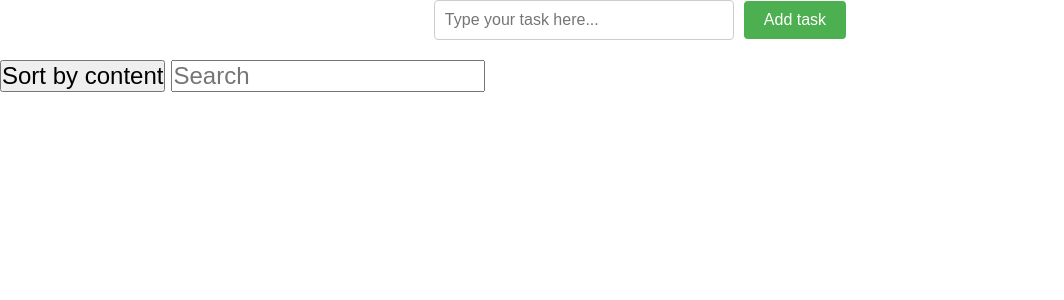
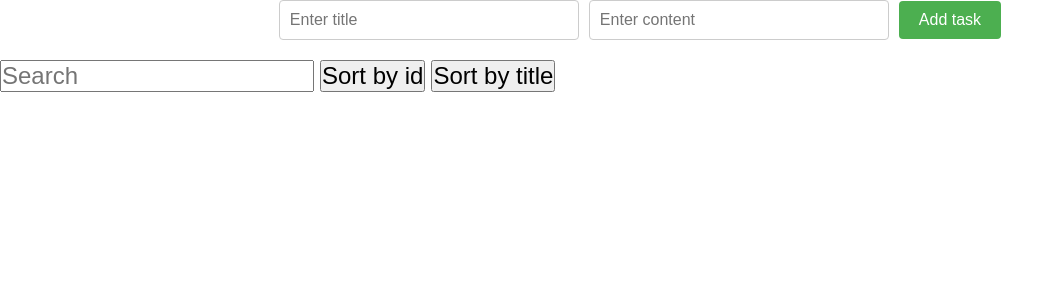
Before and after one commit to Nawerx/flask_aiogram_integration, a Flask app: page /notes in a window 1280 px wide. Shown: the part 60-360 px from the top of the page, without its empty margins (0-1064 px from the left). Run offline with Flask 3, Linux system fonts and the light colour scheme; a user stored in the database is signed in; parts of the project's set-up code (start-up, migrations or seed data) failed here and were passed over; some libraries are stand-ins or nearby versions.

Commit message:
added sorting by id and title. a litle bit changed add note function

```diff
--- a/flask_app/app.py
+++ b/flask_app/app.py
@@ -6,7 +6,7 @@ from config import load_config
 from models.models import *
 from werkzeug.security import generate_password_hash, check_password_hash
 from flask_login import LoginManager, login_user, login_required, current_user, logout_user
-from forms import Login_form, Register_form, Create_Post_Form
+from forms import Login_form, Register_form, Create_Note_Form
 
 cfg = load_config()
 
@@ -109,16 +109,21 @@ def signup():
 
 @app.route("/notes", methods=["GET", "POST"])
 def show_notes():
+    form = Create_Note_Form()
     notes = db.session.execute(select(Note).where(Note.author == current_user.get_user()).order_by(Note.id)).scalars()
-    return render_template("notes.html", notes=notes)
+    return render_template("notes.html", notes=notes,form=form)
 
 
-@app.route("/add_note")
+@app.route("/add_note", methods=["GET", "POST"])
 def add_note():
-    content = request.args.get("content")
-    note = Note(content=content, author_id=current_user.get_user().id)
-    db.session.add(note)
-    db.session.commit()
+    form = Create_Note_Form()
+    if form.validate_on_submit():
+        content = form.content.data
+        title = form.title.data
+        note = Note(content=content, title=title,  author_id=current_user.get_user().id)
+        db.session.add(note)
+        db.session.commit()
+
     return redirect(url_for("show_notes"))
 
 @app.route("/delete_note")
--- a/flask_app/forms.py
+++ b/flask_app/forms.py
@@ -11,6 +11,6 @@ class Login_form(FlaskForm):
     username = StringField("Username: ", validators=[Length(min=4, max=64)])
     password = PasswordField("Password: ", validators=[Length(min=4, max=32)])
 
-class Create_Post_Form(FlaskForm):
+class Create_Note_Form(FlaskForm):
     title = StringField("Title: ", validators=[Length(min=1, max=64)])
     content = StringField("Content: ", validators=[DataRequired()])
--- a/flask_app/static/js/notes.js
+++ b/flask_app/static/js/notes.js
@@ -4,33 +4,26 @@ $(document).ready(() => {
         let note_form = $(this).parent();
         let note_title = $(note_form).children()[0];
         let note_status = $(this).is(":checked");
+
         $.ajax({
             url: "/mark_note",
             type: "post",
             contentType: "application/json",
-        data: JSON.stringify({ note_id: note_id, checked: note_status}),
+            data: JSON.stringify({note_id: note_id, checked: note_status}),
             success: (response) => {
                 if (note_status === true) {
-                    $(note_title).replaceWith("<h1><s>" + $(note_title).text() + "</s></h1>")
-
-
+                    $(note_title).replaceWith('<s><span class="title">' + $(note_title).text() + '</span></s>');
                 } else {
-                    $(note_title).replaceWith("<h1>" + $(note_title).text() + "</h1>")
-
-
+                    $(note_title).replaceWith('<span class="title">' + $(note_title).text() + '</span>');
                 }
-
-
             }
         })
-
     })
-
 });
 
 
 var options = {
-    valueNames: [ 'title-content',]
+    valueNames: [ "title", "note_id"]
 
 };
 
--- a/flask_app/templates/notes.html
+++ b/flask_app/templates/notes.html
@@ -8,31 +8,41 @@
 
 {% block content %}
 
-<form action="/add_note" method="GET" class="note-form">
-	<input type="text" name="content" placeholder="Type your task here..." required>
+<form action="/add_note" method="POST" class="note-form">
+    {{ form.hidden_tag() }}
+    {{ form.title(placeholder="Enter title") }}
+    {{ form.content(placeholder="Enter content") }}
     <button type="submit">Add task</button>
 </form>
 
 
 <div id="mylist">
-	<button class="sort" data-sort="title-content">Sort by content</button>
     <input class="search" placeholder="Search" />
+    <button class="sort" data-sort="note_id">Sort by id</button>
+    <button class="sort" data-sort="title">Sort by title</button>
 <ul class="list">
 {% for note in notes %}
 <li>
-<form action="/delete_note" method="GET" class="note">
+    <details>
+        <summary>
             {% if note.mark_as_done %}
-	<h1><s><span class="title-content">{{ note.content }}</span></s></h1>
+            <s><span class="title">{{ note.title }}</span></s>
             <input type="checkbox" name="is_done" data-note-id="{{ note.id }}" checked>
             {% else %}
-	<h1><span class="title-content">{{ note.content }}</span></h1>
+            <span class="title">{{ note.title }}</span>
             <input type="checkbox" name="is_done" data-note-id="{{ note.id }}">
             {% endif %}
+        </summary>
+        <span class="note_id" hidden>{{ note.id }}</span>
+        <form action="/delete_note" method="GET" class="note">
+            <p>{{ note.content }}</p>
             <input type="hidden" value="{{ note.id }}" name="note_id">
             <button class="del_note" type="submit">Delete this note</button>
         </form>
+    </details>
 </li>
 {% endfor %}
 </ul>
 </div>
+
 {% endblock content %}
```
Lines whose indentation alone changed are shown as unchanged.
